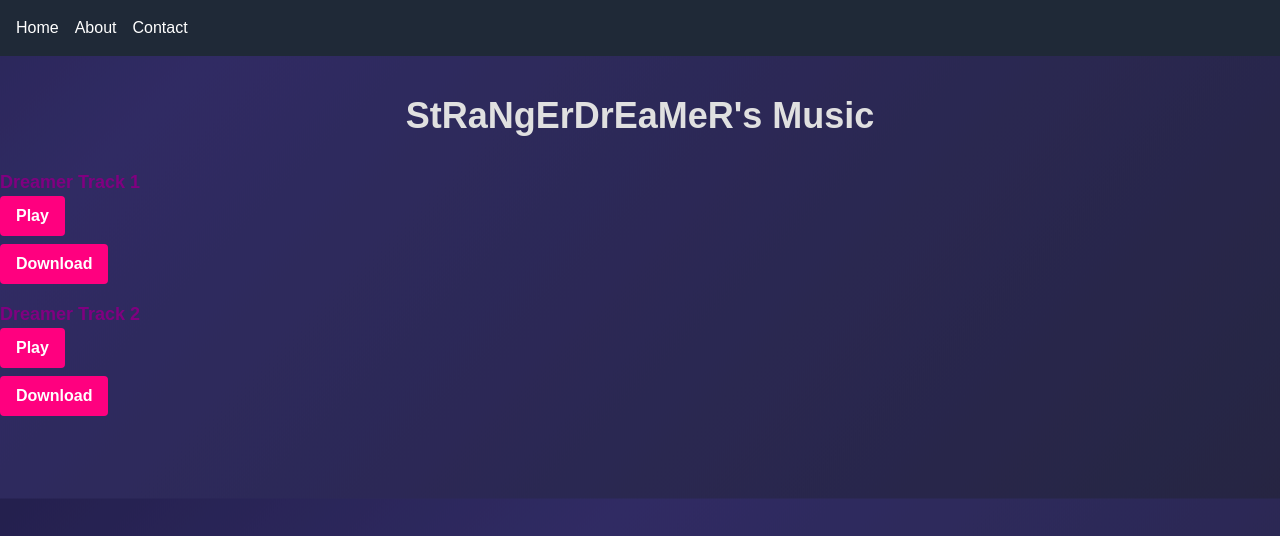
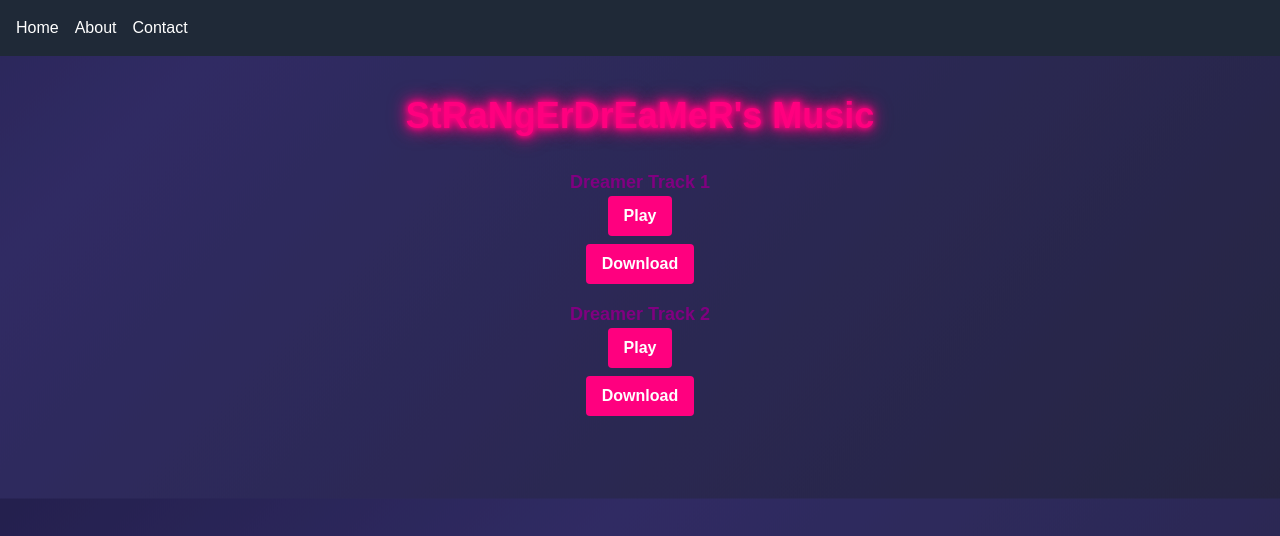
Before and after one commit to strangedreamer4/strangerdreamer-music-site, a React (Create React App) app: page / in a window 1280 px wide. Shown: the top 536 px of the page. Built offline with nearby package versions, Linux system fonts and the light colour scheme.

Commit message:
Update HomePage.js

```diff
--- a/src/pages/HomePage.js
+++ b/src/pages/HomePage.js
@@ -14,8 +14,8 @@ const songs = [
 
 const HomePage = () => {
   return (
-    <div className="homepage container mx-auto mt-10">
-      <h1 className="text-4xl font-bold text-center mb-8">StRaNgErDrEaMeR's Music</h1>
+    <div className="homepage container mx-auto mt-10 text-center">
+      <h1 className="text-4xl font-bold mb-8 text-cyberpunkPink neon-glow">StRaNgErDrEaMeR's Music</h1>
       <SongList songs={songs} />
     </div>
   );
```
